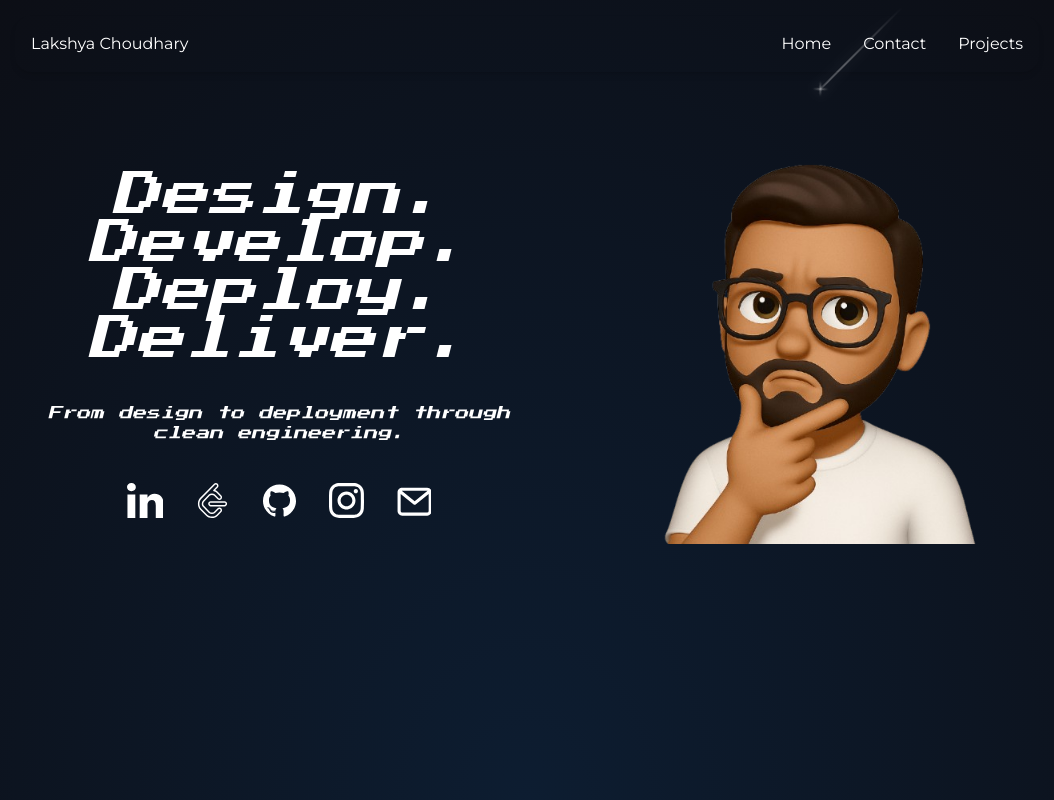
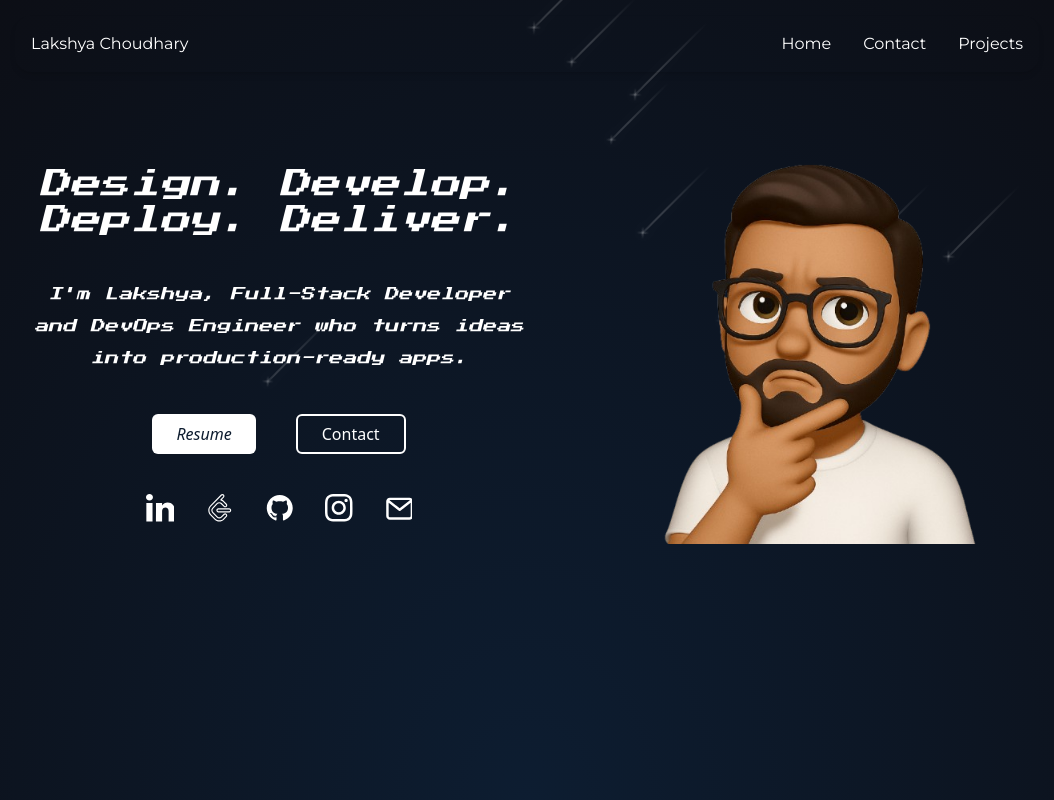
Before and after one commit to lakshyaaa2410/portfolio, a React (Vite) app: page / in a window 1280 px wide. Shown: the whole page, without its empty margins (113-1167 px from the left). Built offline with nearby package versions, Linux system fonts and the light colour scheme.

Commit message:
Changes in Landing section

```diff
--- a/src/components/Landing.jsx
+++ b/src/components/Landing.jsx
@@ -8,27 +8,37 @@ import AvatarMorph from "./utils/AvatarMorph";
 
 function Landing() {
 	return (
+		<>
 			<div className="grid grid-cols-2 mt-10">
 				<div className="text-center flex items-center justify-center">
 					<div>
 						<h1
-						className="text-5xl text-wrap italic"
+							className="text-3xl text-wrap italic"
 							style={{ fontFamily: "'Press Start 2P', cursive" }}
 						>
 							Design. Develop. Deploy. Deliver.
 						</h1>
 						<p
-						className="mt-10 text-sm italic"
+							className="mt-10 text-sm/8 italic"
 							style={{ fontFamily: "'Press Start 2P', cursive" }}
 						>
-						From design to deployment through clean engineering.
+							I'm Lakshya, Full-Stack Developer and DevOps
+							Engineer who turns ideas into production-ready apps.
 						</p>
+						<div className="flex flex-row justify-center gap-10 mt-10 text-white">
+							<button className="bg-white text-[#0d1c2f] px-6 py-1.5 rounded-md italic cursor-pointer">
+								Resume
+							</button>
+							<button className="border-white border-2 px-6 py-1.5 rounded-md hover:bg-white hover:text-[#0d1c2f] cursor-pointer">
+								Contact
+							</button>
+						</div>
 						<div className="mt-10 flex flex-row space-x-8 justify-center">
-						<LinkedIn pop="#0a66c2" height="35px" />
-						<Leetcode pop="#f89d17" height="35px" />
-						<Github pop="white" height="35px" />
-						<Instagram pop="#ff0e5b" height="35px" />
-						<Gmail pop="red" height="35px" />
+							<LinkedIn pop="#0a66c2" height="27.5px" />
+							<Leetcode pop="#f89d17" height="27.5px" />
+							<Github pop="white" height="27.5px" />
+							<Instagram pop="#ff0e5b" height="27.5px" />
+							<Gmail pop="red" height="27.5px" />
 						</div>
 					</div>
 				</div>
@@ -36,6 +46,7 @@ function Landing() {
 					<AvatarMorph />
 				</div>
 			</div>
+		</>
 	);
 }
 
--- a/src/components/background/ShootingStars.scss
+++ b/src/components/background/ShootingStars.scss
@@ -18,7 +18,6 @@
 	background: radial-gradient(ellipse at bottom, #0d1d31 0%, #0c0d13 100%);
 }
 
-/* === Stars container === */
 .stars {
 	position: absolute;
 	top: 0;
@@ -31,7 +30,7 @@
 
 .star {
 	$star-count: 20;
-	--star-color: #ffffff6c;
+	--star-color: #ffffff3c;
 	--star-tail-length: 2em;
 	--star-tail-height: 2px;
 	--star-width: calc(var(--star-tail-length) / 8);
@@ -58,9 +57,9 @@
 	@for $i from 1 through $star-count {
 		&:nth-child(#{$i}) {
 			--star-tail-length: #{random_range(500em, 750em) / 100};
-			--top-offset: #{random_range(0vh, 10000vh) / 100};
+			--top-offset: #{random_range(0vh, 8000vh) / 100};
 			--fall-duration: #{random_range(6000, 12000s) / 600};
-			--fall-delay: #{random_range(0, 10000s) / 1000};
+			--fall-delay: #{random_range(0, 1000s) / 1000};
 		}
 	}
 
@@ -91,7 +90,6 @@
 	}
 }
 
-/* === Keyframes === */
 @keyframes fall {
 	to {
 		transform: translate3d(-30em, 0, 0);
```
Lines whose indentation alone changed are shown as unchanged.
